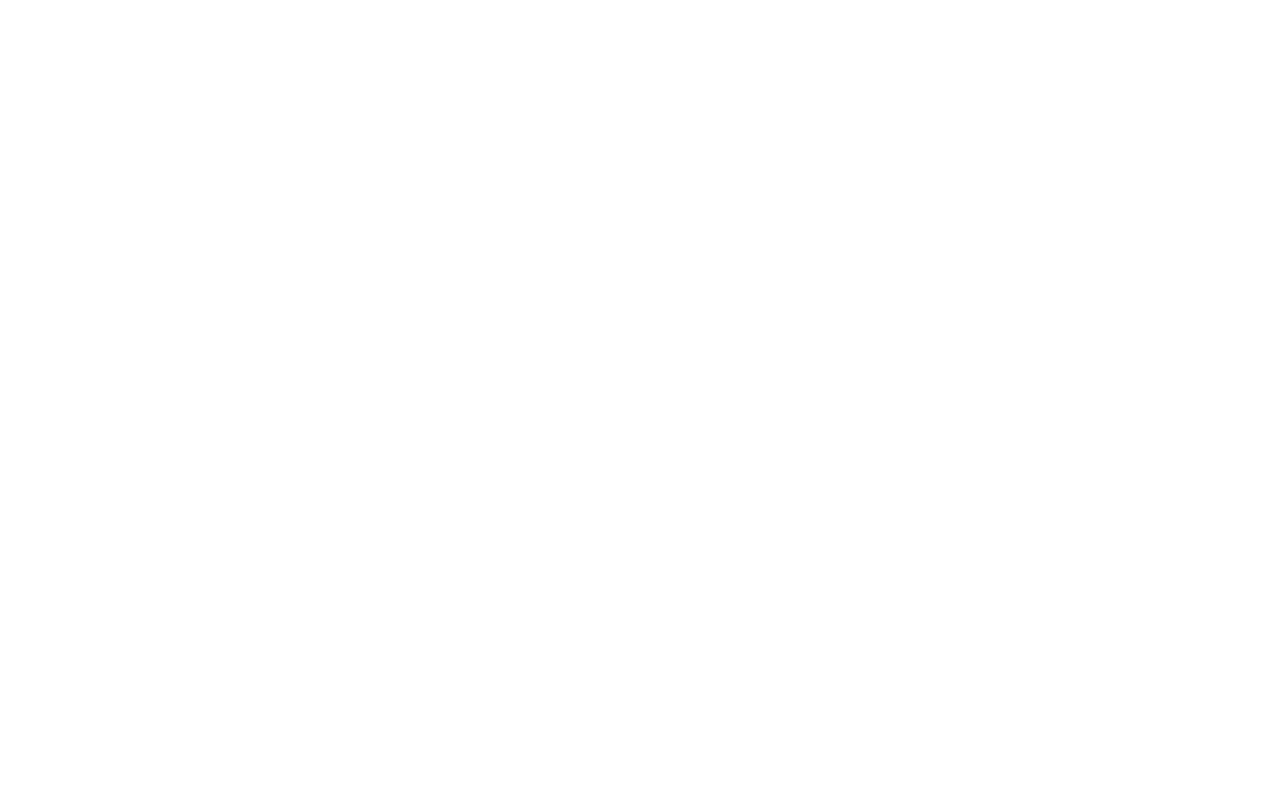
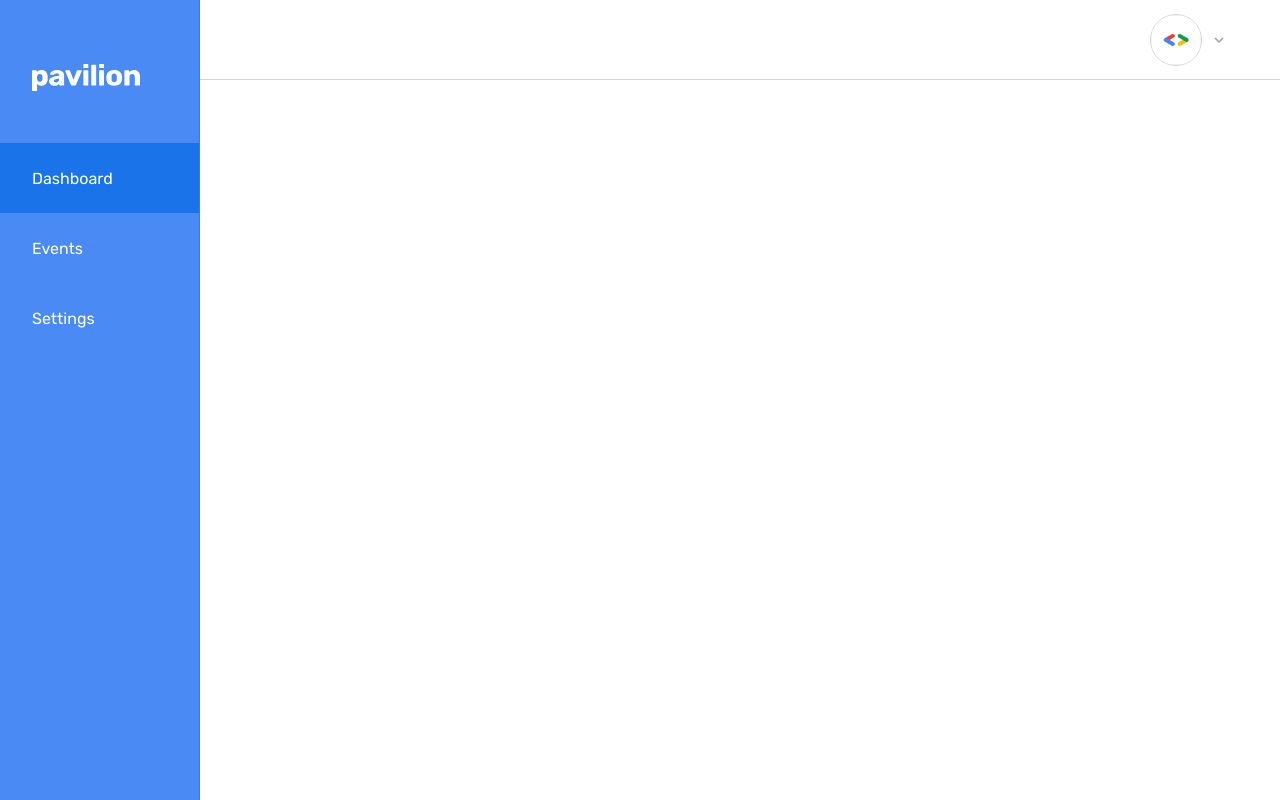
Before and after one commit to paolotiu/gdsc-frontend-challenge, a React (Create React App) app: page /dashboard in a window 1280 px wide. Built offline with nearby package versions, Linux system fonts and the light colour scheme.

Commit message:
feat: bare dashboard

```diff
--- a/src/pages/Dashboard.tsx
+++ b/src/pages/Dashboard.tsx
@@ -1,9 +1,25 @@
-import React from 'react';
+import { styled } from '@mui/system';
+import Header from 'components/Header';
+import Sidebar from 'components/Sidebar';
+import { useState } from 'react';
 
-interface Props {}
+const Main = styled('main')<{ shouldHaveMargin?: boolean }>(({ shouldHaveMargin }) => ({
+  transition: 'all 225ms cubic-bezier(0, 0, 0.2, 1) 0ms',
+  marginLeft: shouldHaveMargin && '200px',
+}));
 
-const Dashboard = (props: Props) => {
-  return <div></div>;
+const Dashboard = () => {
+  const [isOpen, setIsOpen] = useState(true);
+
+  return (
+    <div>
+      <Main shouldHaveMargin={isOpen}>
+        <Header />
+      </Main>
+
+      <Sidebar isOpen={isOpen} />
+    </div>
+  );
 };
 
 export default Dashboard;
```
